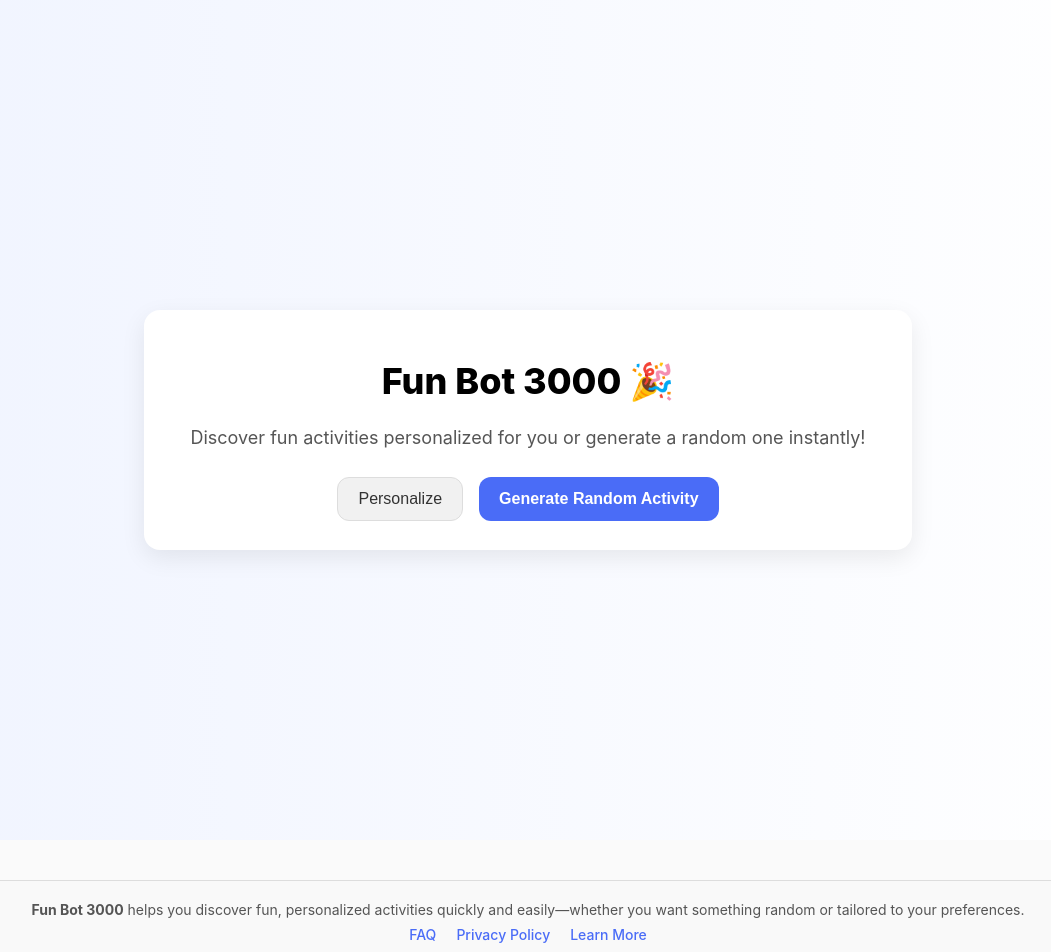
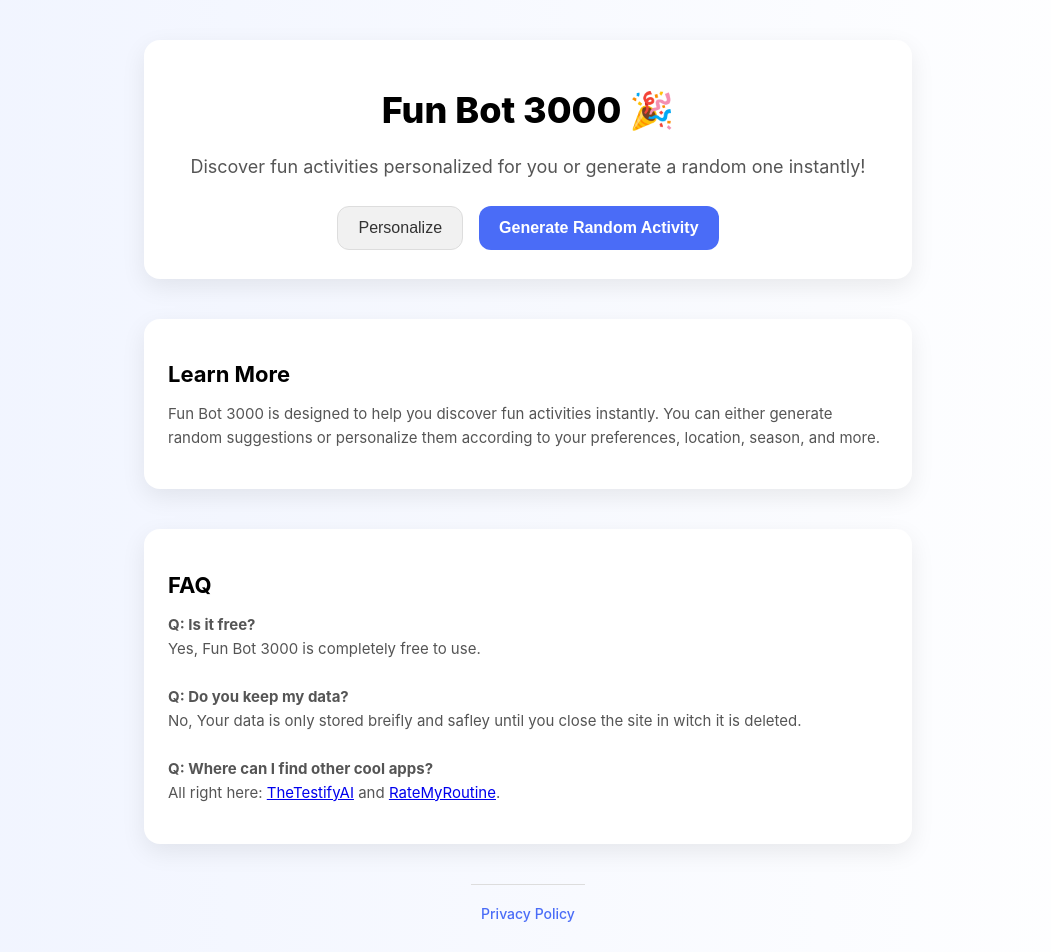
Before and after one commit to christensenandrew455-cell/funbot3000, a Next.js app: page / in a window 1280 px wide. Shown: the top 952 px of the page, without its empty margins (112-1163 px from the left). Built offline with nearby package versions, Linux system fonts and the light colour scheme.

Commit message:
Update page.js

```diff
--- a/app/page.js
+++ b/app/page.js
@@ -81,10 +81,9 @@ export default function Home() {
     container: {
       minHeight: "100vh",
       display: "flex",
-      justifyContent: "center",
+      flexDirection: "column",
       alignItems: "center",
       padding: 20,
-      flexDirection: "column",
       background: "linear-gradient(to right, #f0f4ff, #ffffff)",
       fontFamily: "'Inter', sans-serif",
     },
@@ -148,10 +147,43 @@ export default function Home() {
       marginTop: 8,
       fontSize: 18,
     },
+    section: {
+      marginTop: 40,
+      maxWidth: 720,
+      width: "100%",
+      background: "white",
+      padding: 24,
+      borderRadius: 16,
+      boxShadow: "0 8px 24px rgba(0,0,0,0.08)",
+    },
+    sectionTitle: {
+      fontSize: 22,
+      fontWeight: 700,
+      marginBottom: 12,
+    },
+    sectionContent: {
+      fontSize: 15,
+      color: "#555",
+      lineHeight: 1.6,
+    },
+    footer: {
+      marginTop: 40,
+      padding: "20px 10px",
+      textAlign: "center",
+      fontSize: 14,
+      color: "#555",
+      borderTop: "1px solid #ddd",
+    },
+    footerLink: {
+      color: "#4A6CF7",
+      textDecoration: "none",
+      fontWeight: 500,
+    },
   };
 
   return (
     <div style={styles.container}>
+      {/* Main Card */}
       <div style={styles.card}>
         <h1 style={{ fontSize: 36, fontWeight: 800, textAlign: "center" }}>
           Fun Bot 3000 🎉
@@ -182,8 +214,9 @@ export default function Home() {
           )}
         </div>
 
+        {/* Personalization Form */}
         {personalizeOpen && (
-          <form onSubmit={handleGenerateActivity} style={{ ...styles.card, marginTop: 20 }}>
+          <form style={{ ...styles.card, marginTop: 20 }} onSubmit={handleGenerateActivity}>
             <div style={{ display: "grid", gap: 14 }}>
               <label style={styles.label}>
                 Personality:
@@ -300,6 +333,38 @@ export default function Home() {
           </form>
         )}
       </div>
+
+      {/* Learn More Section */}
+      <div style={styles.section}>
+        <h2 style={styles.sectionTitle}>Learn More</h2>
+        <p style={styles.sectionContent}>
+          Fun Bot 3000 is designed to help you discover fun activities instantly.
+          You can either generate random suggestions or personalize them according to your preferences, location, season, and more.
+        </p>
+      </div>
+
+      {/* FAQ Section */}
+      <div style={styles.section}>
+        <h2 style={styles.sectionTitle}>FAQ</h2>
+        <p style={styles.sectionContent}>
+          <strong>Q: Is it free?</strong> <br /> Yes, Fun Bot 3000 is completely free to use. <br /><br />
+          <strong>Q: Do you keep my data?</strong> <br /> No, Your data is only stored breifly and safley until you close the site in witch it is deleted. <br /><br />
+          <strong>Q: Where can I find other cool apps?</strong> <br />
+          All right here:{" "}
+          <a href="https://thetestifyai.com" target="_blank" rel="noopener noreferrer">
+            TheTestifyAI
+          </a>{" "}
+          and{" "}
+          <a href="https://ratemyroutine.com" target="_blank" rel="noopener noreferrer">
+            RateMyRoutine
+          </a>.
+        </p>
+      </div>
+
+      {/* Footer */}
+      <footer style={styles.footer}>
+        <a href="/privacy" style={styles.footerLink}>Privacy Policy</a>
+      </footer>
     </div>
   );
 }
```
